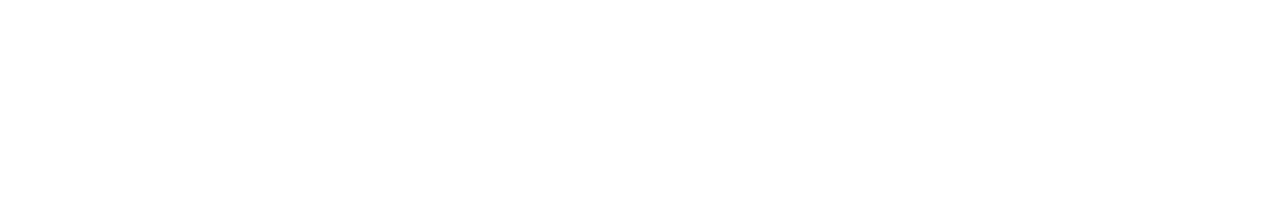
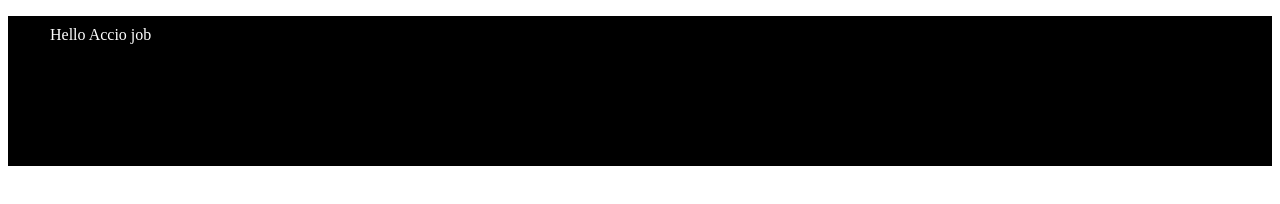
Before and after one commit to acciojob/hello-acciojob-RitikRunner, a website: page main.html in a window 1280 px wide. Drawn offline with Linux system fonts and the light colour scheme.

Commit message:
created a submission

```diff
--- a/main.html
+++ b/main.html
@@ -8,9 +8,13 @@
 
 <body>
 	<!-- the entire body must be written by student -->
+	<main class="accio" id="job">
+		<p class="hello-accio" id:para>
+			Hello Accio job
+		</p>
+	</main>
     <script type="text/javascript" src="./script.js">
 </script>
 
 </body>
-
 </html>
--- a/styles.css
+++ b/styles.css
@@ -1,2 +1,12 @@
 
 /* Your CSS Code here. */
+.accio {
+  height: 150px;
+  background-color: #000000;
+}
+
+.hello-accio {
+  margin-left: 32px;
+  padding: 10px;
+  color: #ffffff;
+}
```
